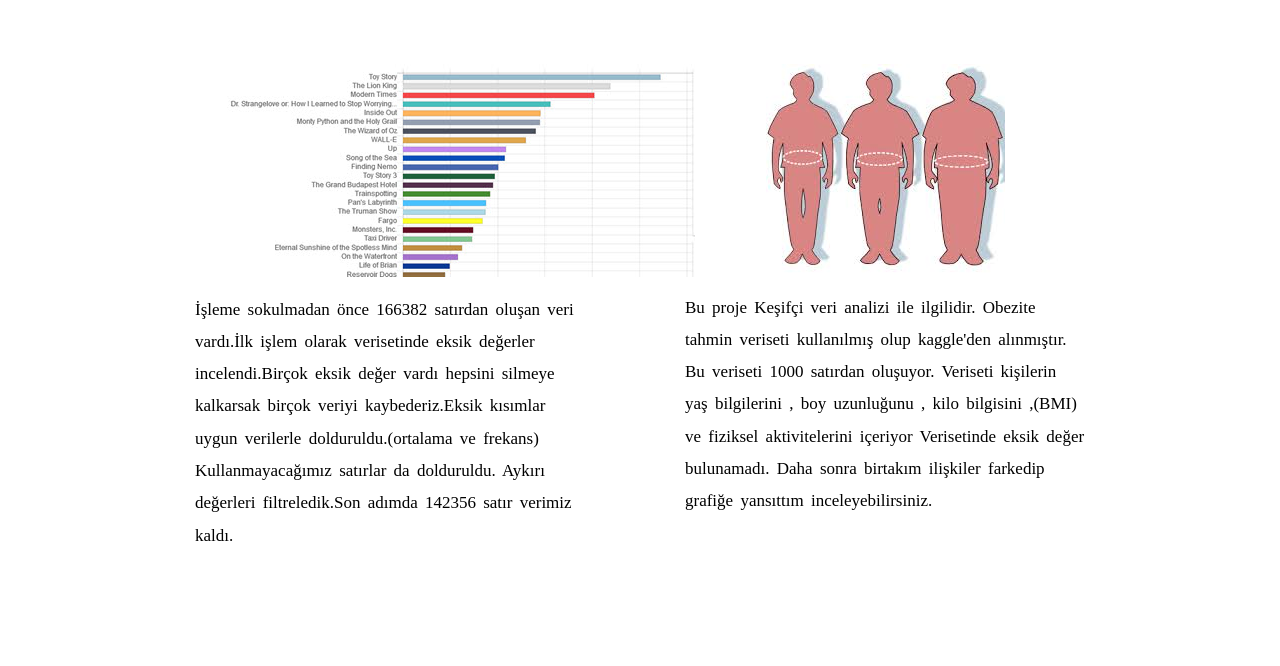
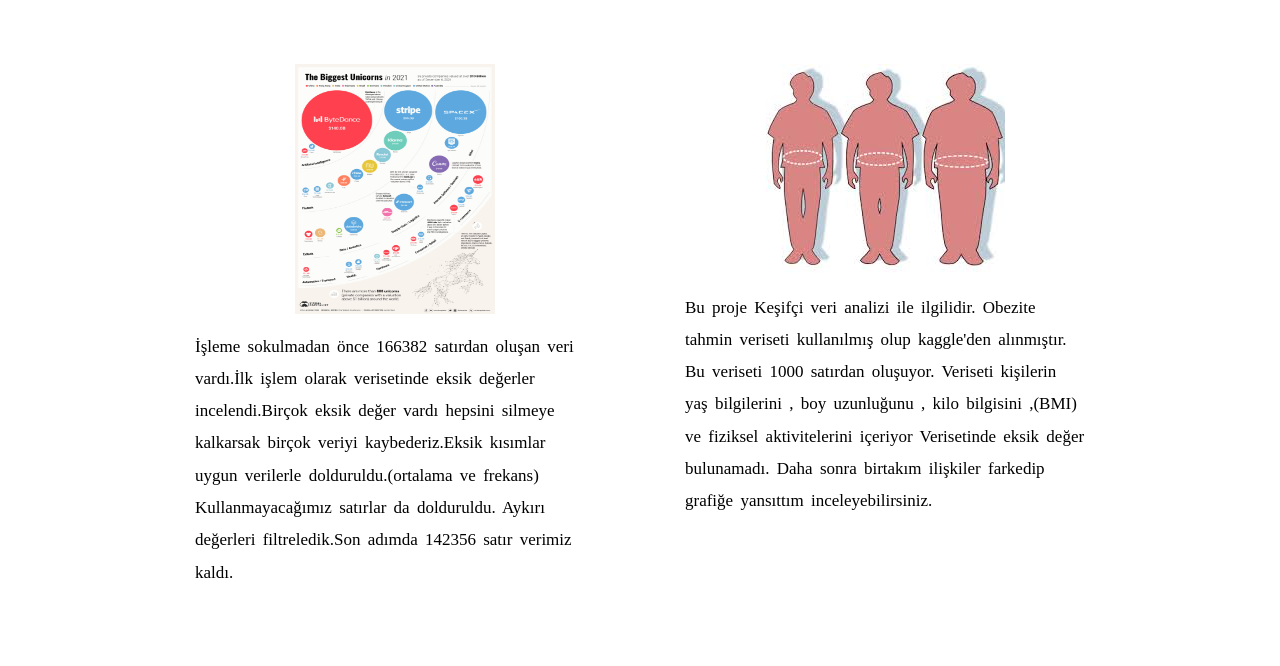
Before and after one commit to mustafaklee/portfolyo, a plain HTML site: page index.html in a window 1280 px wide. Shown: the part 1371-2037 px from the top of the page. Drawn offline with Linux system fonts and the light colour scheme; a web font is replaced by a local one.

Commit message:
commmitt

```diff
--- a/index.html
+++ b/index.html
@@ -61,7 +61,7 @@
                 </div>
 
                 <div class="flex-item-project">
-                    <img src="img/films-data.jpg" alt="Popular Films Prediction" title="Poppular films prediction">
+                    <img src="img/data.jpg" alt="Popular Films Prediction" title="Poppular films prediction" width="200" height="250">
                     <p>İşleme sokulmadan önce 166382 satırdan oluşan veri vardı.İlk işlem olarak verisetinde eksik değerler incelendi.Birçok eksik değer vardı hepsini silmeye kalkarsak birçok veriyi kaybederiz.Eksik kısımlar uygun verilerle dolduruldu.(ortalama ve frekans) Kullanmayacağımız satırlar da dolduruldu. Aykırı değerleri filtreledik.Son adımda 142356 satır verimiz kaldı.</p>
 
                 </div>
```
Also changed, not shown: img/data.jpg (added), img/films-data.jpg (deleted).
